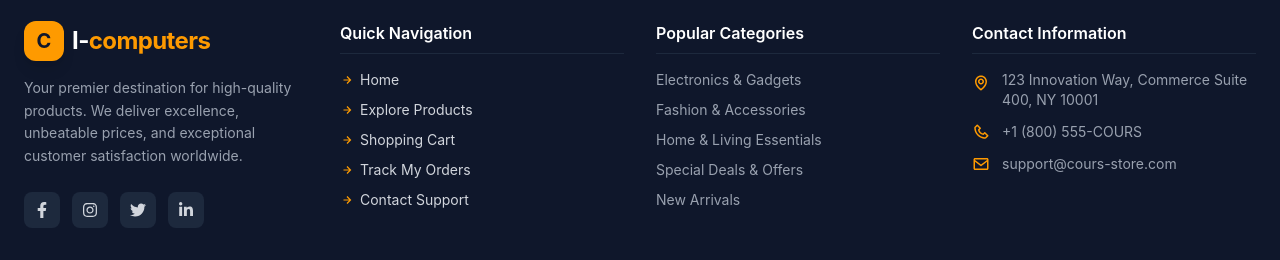
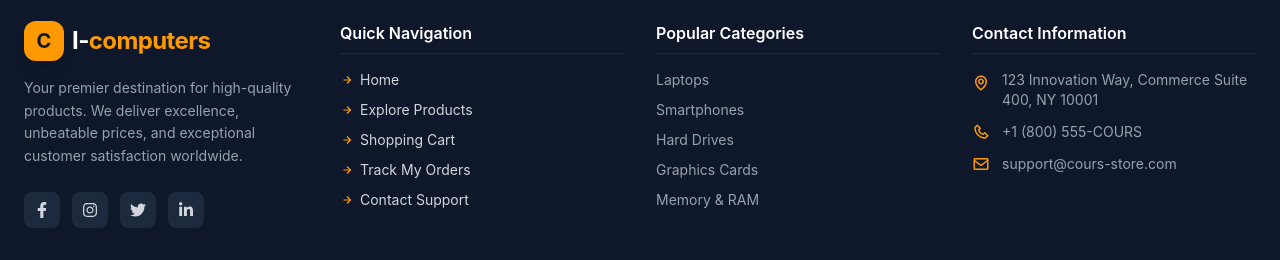
Before and after one commit to IT24103441/i-computers-frontend, a React (Vite) app: page / in a window 1280 px wide. Shown: the part 2025-2285 px from the top of the page. Built offline with nearby package versions, Linux system fonts and the light colour scheme; no server answers.

Commit message:
feat: implement Footer component and create Products and Registration pages

```diff
--- a/src/components/footer.jsx
+++ b/src/components/footer.jsx
@@ -76,11 +76,31 @@ export default function Footer() {
             Popular Categories
           </h3>
           <ul className="space-y-2.5 text-sm text-gray-400">
-            <li className="hover:text-amber-400 transition-colors cursor-pointer">Electronics & Gadgets</li>
-            <li className="hover:text-amber-400 transition-colors cursor-pointer">Fashion & Accessories</li>
-            <li className="hover:text-amber-400 transition-colors cursor-pointer">Home & Living Essentials</li>
-            <li className="hover:text-amber-400 transition-colors cursor-pointer">Special Deals & Offers</li>
-            <li className="hover:text-amber-400 transition-colors cursor-pointer">New Arrivals</li>
+            <li>
+              <Link to="/products?category=Laptops" className="hover:text-amber-400 transition-colors">
+                Laptops
+              </Link>
+            </li>
+            <li>
+              <Link to="/products?category=Smartphones" className="hover:text-amber-400 transition-colors">
+                Smartphones
+              </Link>
+            </li>
+            <li>
+              <Link to="/products?category=Hard Drives" className="hover:text-amber-400 transition-colors">
+                Hard Drives
+              </Link>
+            </li>
+            <li>
+              <Link to="/products?category=Graphics Cards" className="hover:text-amber-400 transition-colors">
+                Graphics Cards
+              </Link>
+            </li>
+            <li>
+              <Link to="/products?category=Memory & RAM" className="hover:text-amber-400 transition-colors">
+                Memory & RAM
+              </Link>
+            </li>
           </ul>
         </div>
 
--- a/src/pages/productsPage.jsx
+++ b/src/pages/productsPage.jsx
@@ -3,7 +3,7 @@ import api from "../utils/api";
 import LoadingScreen from "../components/loadingScreen";
 import ProductCard from "../components/productCard";
 import getFormattedPrice from "../utils/price-formatter";
-import { useNavigate } from "react-router-dom";
+import { useNavigate, useSearchParams } from "react-router-dom";
 import { BiSearch, BiX } from "react-icons/bi";
 
 export default function ProductsPage() {
@@ -16,6 +16,8 @@ export default function ProductsPage() {
     const [suggestions, setSuggestions] = useState([]);
     const searchContainerRef = useRef(null);
     const navigate = useNavigate();
+    const [searchParams] = useSearchParams();
+    const categoryParam = searchParams.get("category");
 
     useEffect(() => {
         if (loading) {
@@ -34,6 +36,23 @@ export default function ProductsPage() {
                 });
         }
     }, [loading]);
+
+    // Handle URL category query parameter filtering
+    useEffect(() => {
+        if (categoryParam && allProducts.length > 0) {
+            setQuery(categoryParam);
+            const catLower = categoryParam.toLowerCase();
+            const filtered = allProducts.filter((p) => {
+                const cat = p.category?.toLowerCase() || "";
+                const name = p.name?.toLowerCase() || "";
+                const desc = p.description?.toLowerCase() || "";
+                return cat.includes(catLower) || name.includes(catLower) || desc.includes(catLower);
+            });
+            setProducts(filtered);
+        } else if (!categoryParam && allProducts.length > 0 && !query) {
+            setProducts(allProducts);
+        }
+    }, [categoryParam, allProducts]);
 
     // Handle suggestions filtering when query changes
     useEffect(() => {
--- a/src/pages/registerPage.jsx
+++ b/src/pages/registerPage.jsx
@@ -73,8 +73,7 @@ export default function RegisterPage() {
   }
 
   return (
-    <div className="w-full h-full bg-green-600">
-      Register Page
+    <div className="w-full h-full">
       <div className="w-full h-full bg-[url('/login-bg.jpg')] bg-cover bg-no-repeat flex justify-center items-center">
 
         <div className="w-[400px]  backdrop-blur-md shadow-2xl shadow-white rounded-xl flex flex-col p-4">
```
